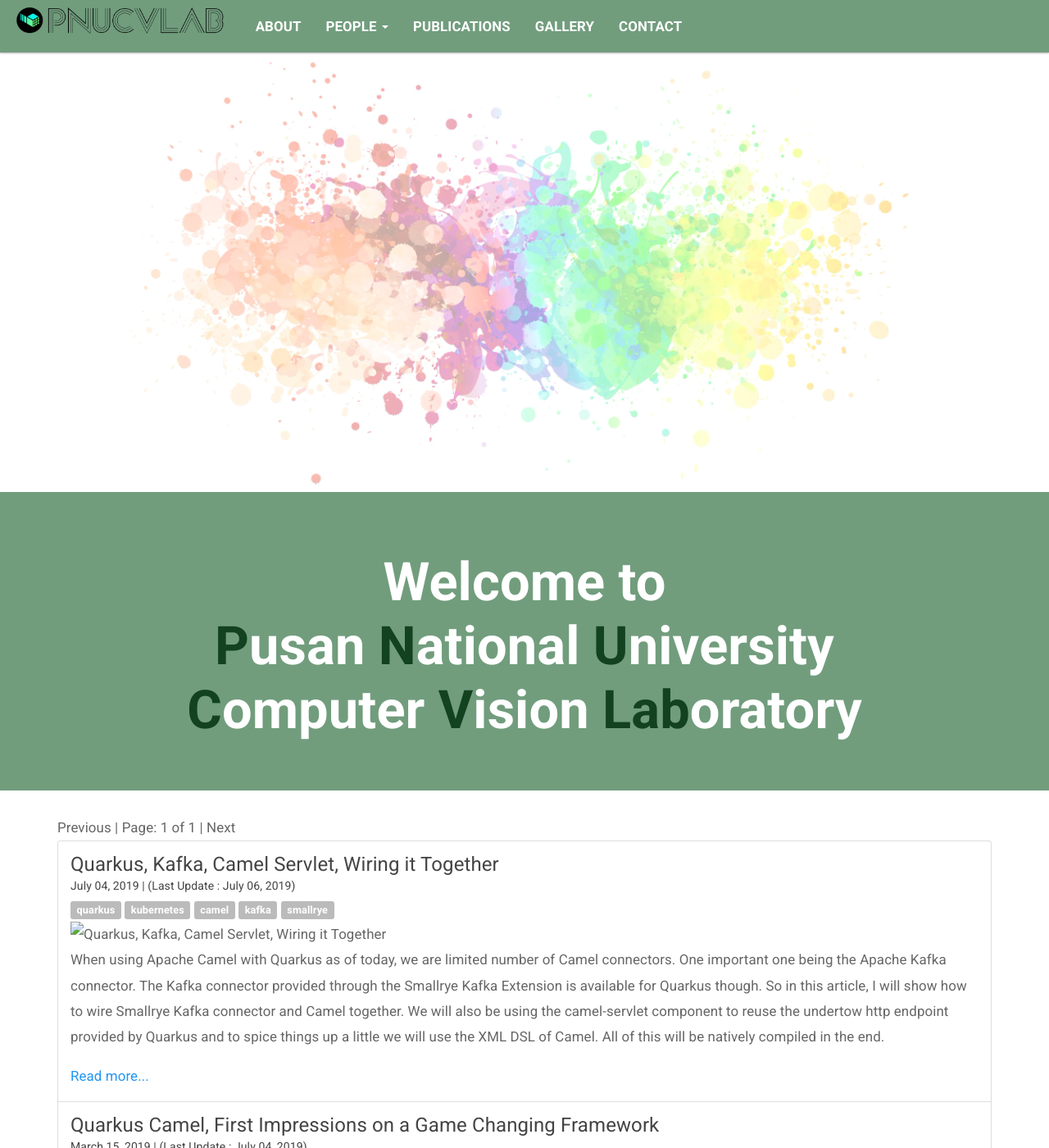
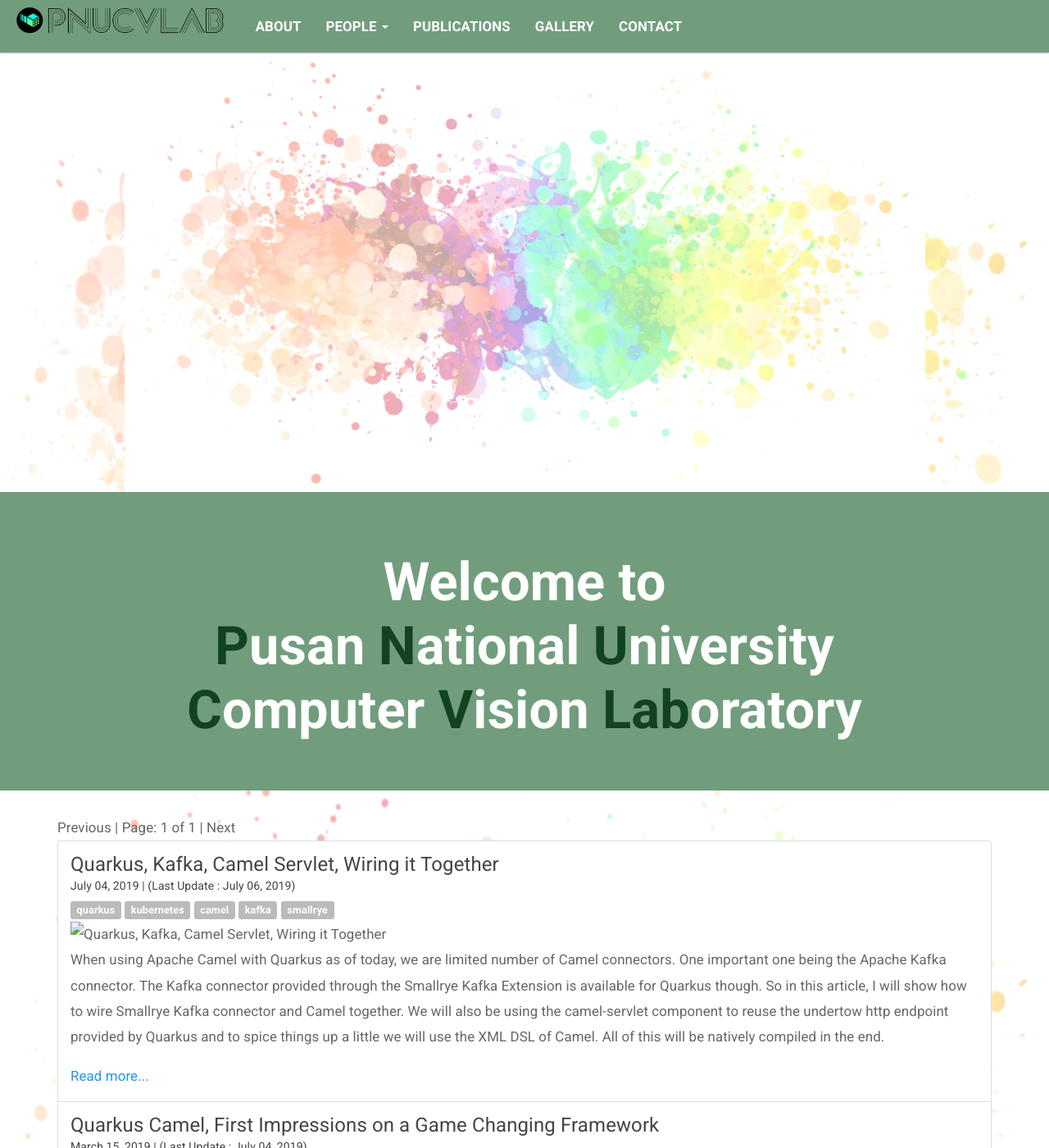
Before and after one commit to pnucvlab/pnucvlab.github.io, a Jekyll site: the page built from index.html, in a window 1280 px wide and 1400 px high. Shown: the whole window at 82% size. Built offline with Jekyll 4.4.1, drawn with Linux system fonts in a browser that asks for light colours; the list of posts is cut into pages by our own code.

Commit message:
add background image

```diff
--- a/assets/css/main.css
+++ b/assets/css/main.css
@@ -4,11 +4,15 @@
 }
 
 body {
-	/* Margin bottom by footer height */
 	margin-bottom: 8em;
 	padding-top: 4.5em;
 	counter-reset: h1counter;
 
+	background-image: url('/assets/images/base/bg.png');
+	background-repeat: no-repeat;
+	background-position: center top;
+	background-attachment: fixed;
+	background-size: auto 100%;
 }
 
 h1 {
```
